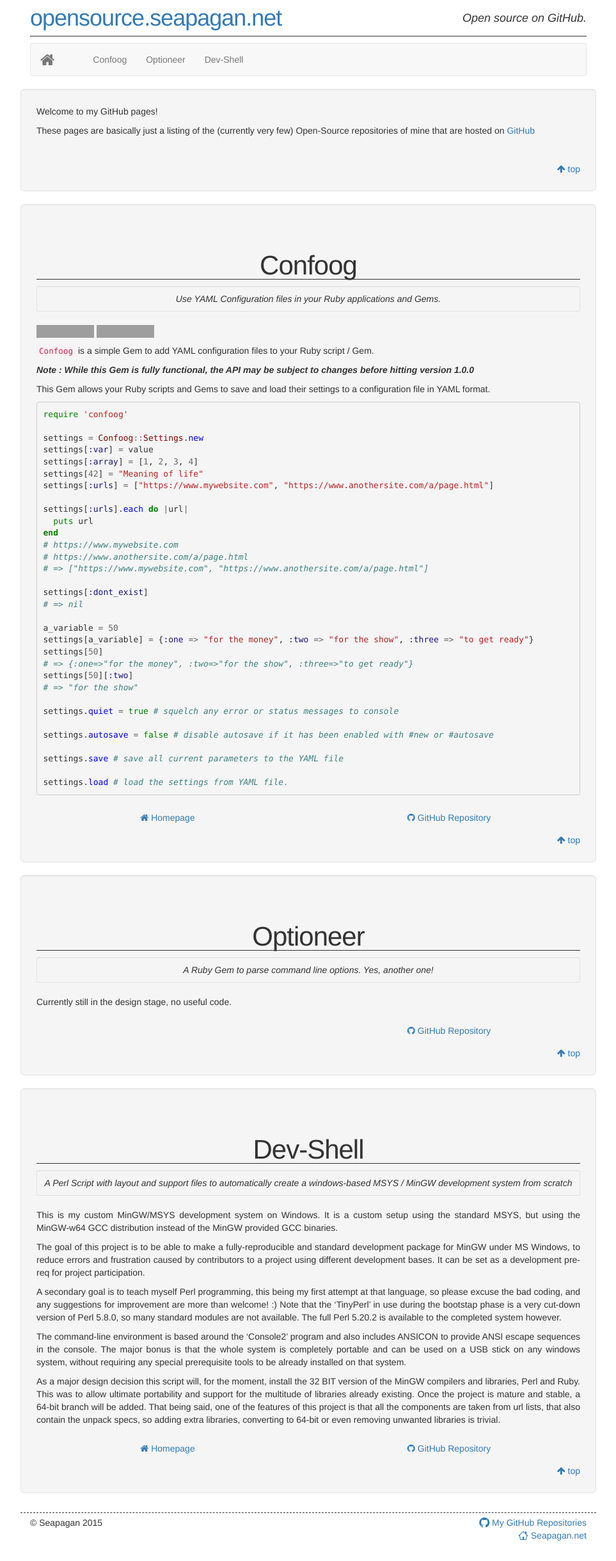
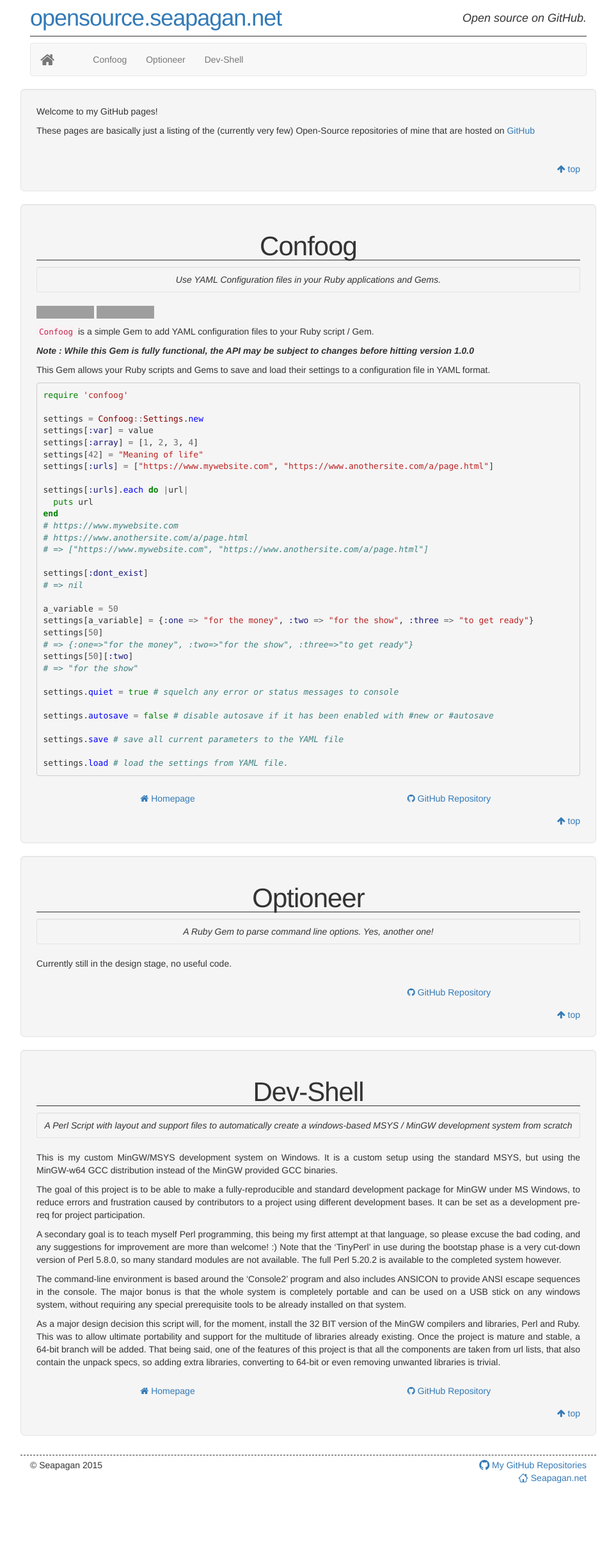
Before and after one commit to seapagan/seapagan.github.io, a Jekyll site: the page built from index.html, in a window 1280 px wide. Shown: the whole page at 64% size, without its empty margins (158-1121 px from the left). Built offline with Jekyll 4.4.1, drawn with Linux system fonts in a browser that asks for light colours; nearby versions of some CDN libraries; after the commit the page ends 2350 px from its top, so only the background shows below that; grey boxes are pictures that could not be loaded.

Commit message:
Remove spacing before each project
Signed-off-by: Grant Ramsay <seapagan@gmail.com>

```diff
--- a/_sass/_layout.scss
+++ b/_sass/_layout.scss
@@ -52,7 +52,7 @@
     letter-spacing: -1px;
     line-height: 1;
     text-align: center;
-    padding-top: 30px;
+    padding-top: 0px;
     border-bottom: solid;
     border-bottom-width: thin;
 }
```
